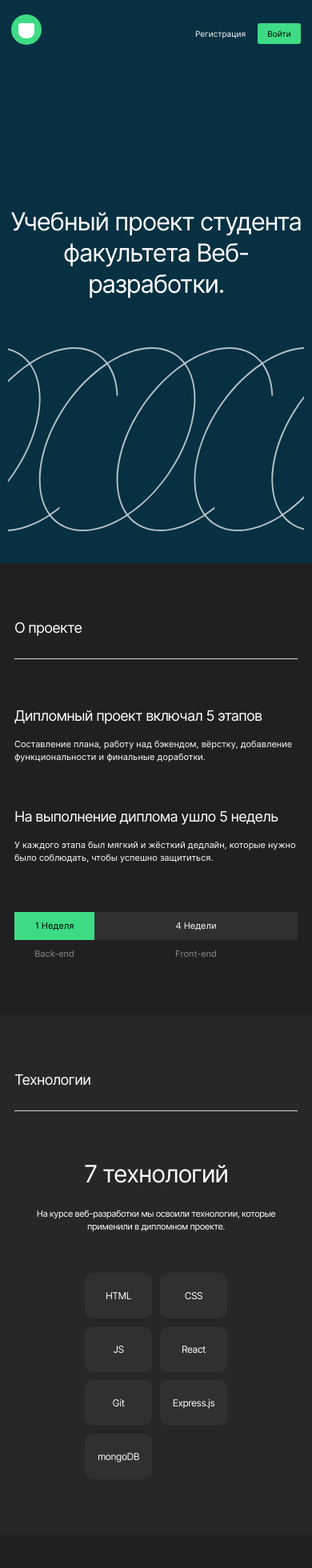
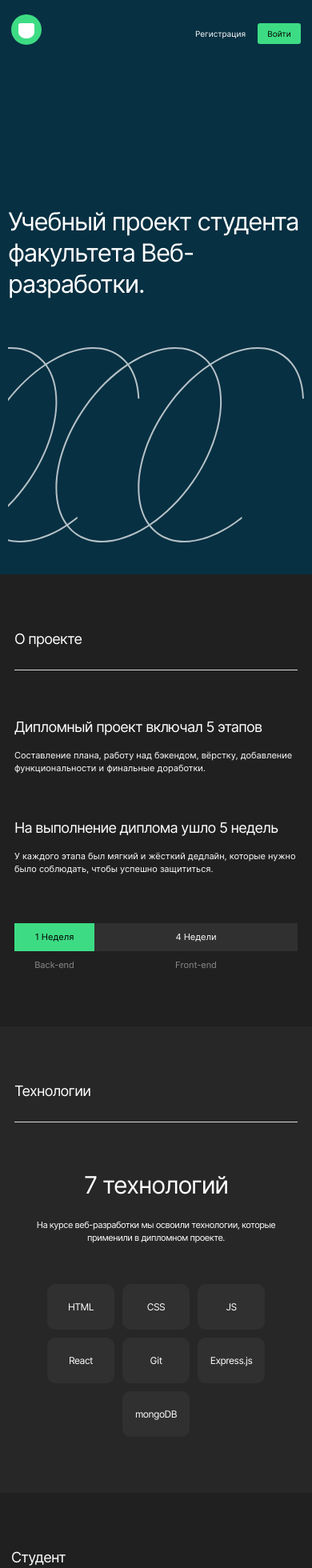
Before and after one commit to efshchogolev/movies-explorer-frontend, a React (Create React App) app: page / in a window 390 px wide. Shown: the top 1960 px of the page at 80% size. Built offline with nearby package versions, Linux system fonts and the light colour scheme; no server answers.

Commit message:
feat: переделать адаптив на главной странице

```diff
--- a/src/components/AboutMe/AboutMe.css
+++ b/src/components/AboutMe/AboutMe.css
@@ -73,6 +73,7 @@
   border-radius: 10px;
   max-height: 327px;
   width: 100%;
+  margin-left: 20px;
 }
 
 @media screen and (max-width: 1279px) {
@@ -97,11 +98,6 @@
     margin: 19px 0 0 0;
   }
 
-  .about__text-container {
-    display: flex;
-    flex-direction: column;
-    max-width: 364px;
-  }
 
   .about__link {
     margin: 88px 0 0 0;
--- a/src/components/Promo/Promo.css
+++ b/src/components/Promo/Promo.css
@@ -11,6 +11,7 @@
   width: 100%;
   display: flex;
   flex-direction: column;
+  overflow: hidden;
 }
 
 .promo__title {
@@ -28,28 +29,6 @@
   align-self: flex-end;
   margin: 102px 0 0 0;
   overflow: hidden;
-}
-
-@media screen and (max-width: 1279px) {
-  .promo {
-    padding: 297px 44px 70px 44px;
-  }
-
-  .promo__container {
-    align-items: center;
-    max-width: 680px;
-  }
-
-  .promo__title {
-    max-width: 680px;
-    text-align: center;
-  }
-
-  .promo__image {
-    margin-top: 140px;
-    align-self: auto;
-    max-width: 680px;
-  }
 }
 
 @media screen and (max-width: 767px) {
--- a/src/components/Techs/Techs.css
+++ b/src/components/Techs/Techs.css
@@ -63,12 +63,9 @@
   align-items: center;
   justify-content: center;
   border-radius: 10px;
-  margin: 10px 10px 0 0;
+  margin: 10px 5px 0 5px;
 }
 
-.techs__block:last-child {
-  margin-right: 0;
-}
 
 .techs__block-text {
   color: #fff;
@@ -135,12 +132,6 @@
 
   .techs__blocks-container {
     margin-top: 40px;
-    max-width: 178px;
-  }
-  .techs__block {
-    margin: 10px 10px 0 0;
-  }
-  .techs__block:nth-child(2n) {
-    margin-right: 0;
+    justify-content: center;
   }
 }
```
